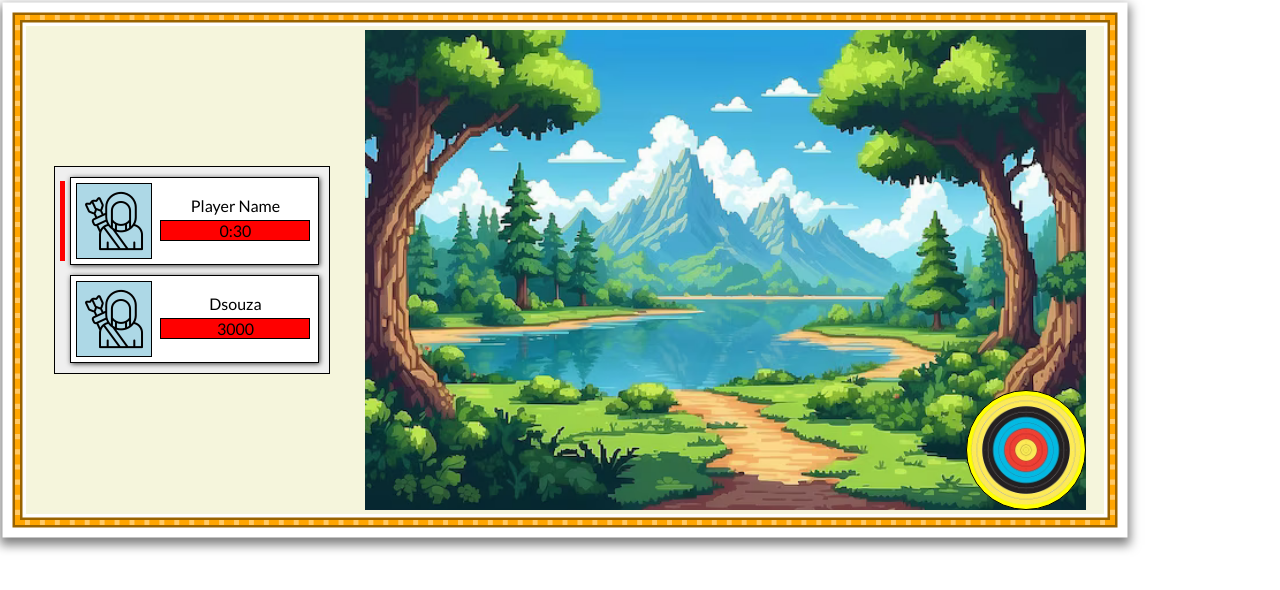
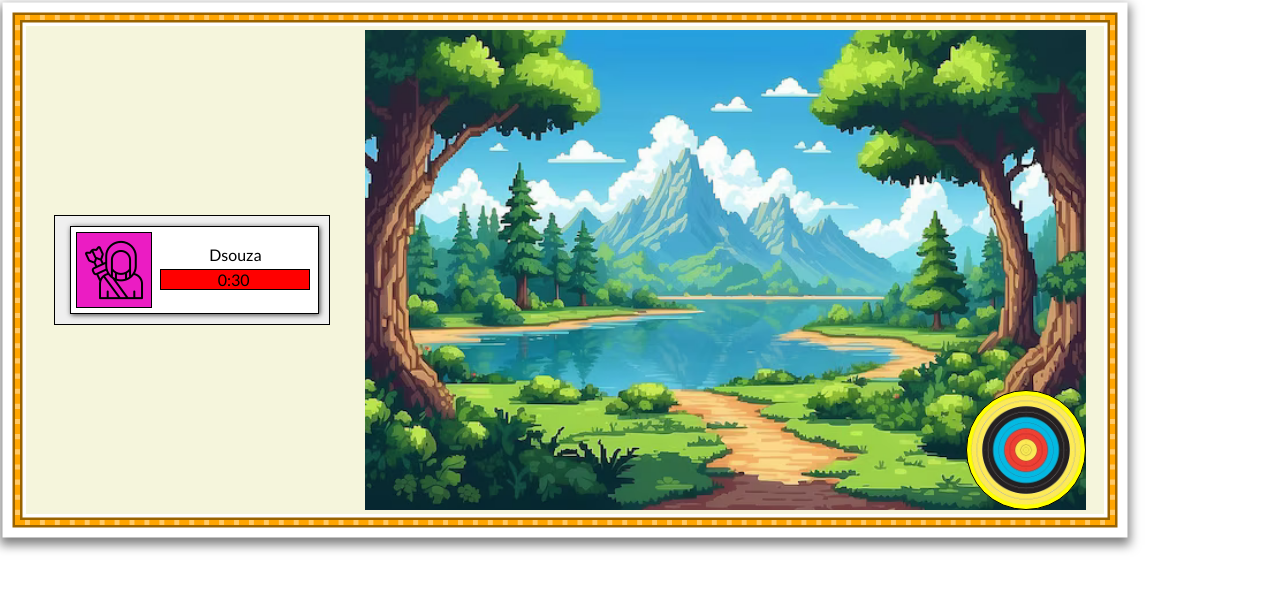
Before and after one commit to Heber-Dsouza/TechnicalTest_AimChallenge, an Angular app in the folder frontend/: page / in a window 1280 px wide. Shown: the top 590 px of the page. Built offline with nearby package versions, Linux system fonts and the light colour scheme.

Commit message:
styles and changes 0.8

```diff
--- a/frontend/src/app/app.component.html
+++ b/frontend/src/app/app.component.html
@@ -3,24 +3,6 @@
 
 
     <div class="profile-main-container">
-      <div class="profile-main-container-wrap">
-        <div class="player-turn-highlight"></div>
-        <div class="profile-container">
-          <img src="assets/img/archer.png" alt="Imagem de perfil do jogador">
-          <div class="profile-texts">
-            <span class="player-name">Player Name</span>
-            <div class="time-container">
-              <span class="time-remaining">0:30</span>
-            </div>
-          </div>
-        </div>
-      </div>
-
-
-      <!-- <player-card
-        [playerName]="playerName"
-        [playerStats]="playerStats">
-      </player-card> -->
 
       <ng-container *ngFor="let player of players">
         <player-card
--- a/frontend/src/app/app.component.ts
+++ b/frontend/src/app/app.component.ts
@@ -1,25 +1,82 @@
 import { Component } from '@angular/core';
 import { CommonModule } from '@angular/common';
-//import { RouterOutlet } from '@angular/router';
+import { PlayerCardComponent } from '../components/game-page/player-card/player-card.component';
 
-import { PlayerCardComponent } from '../components/game-page/player-card/player-card.component'
+class CountdownTimer {
+  private intervalId: any = null;
+
+  constructor(public remainingTime: number, private onTick: (time: number) => void, private onFinish?: () => void) {}
+
+  start() {
+    this.intervalId = setInterval(() => {
+      this.remainingTime -= 1000;
+
+      if (this.remainingTime <= 0) {
+        this.stop();
+        this.onTick(0);
+        this.onFinish?.();
+      } else {
+        this.onTick(this.remainingTime);
+      }
+    }, 1000);
+  }
+
+  stop() {
+    if (this.intervalId) {
+      clearInterval(this.intervalId);
+      this.intervalId = null;
+    }
+  }
+}
 
 @Component({
   selector: 'app-root',
   standalone: true,
-  imports: [/* RouterOutlet */PlayerCardComponent, CommonModule],
+  imports: [PlayerCardComponent, CommonModule],
   templateUrl: './app.component.html',
-  styleUrl: './app.component.scss'
+  styleUrls: ['./app.component.scss'],
 })
 export class AppComponent {
   title = 'frontend';
+  random255() {
+    return Math.floor(Math.random() * 256);
+  }
   players = [
     {
       playerName: 'Dsouza',
       playerStats: {
-        secondsMs: 3000,
-        isActive: true
-      }
+        secondsMs: 30000,
+        isActive: false,
+        randomColors: {
+          r: this.random255(),
+          g: this.random255(),
+          b: this.random255()
+        }
+      },
     },
   ];
+
+  constructor() {
+    this.initializeTimers();
+  }
+
+  initializeTimers() {
+    const activePlayer = this.players.find(player => player.playerStats.isActive);
+
+    if (activePlayer) {
+      const timer = new CountdownTimer(
+        activePlayer.playerStats.secondsMs,
+        (remainingTime) => {
+          activePlayer.playerStats.secondsMs = remainingTime;
+        },
+        () => {
+          console.log(`Timer do jogador ${activePlayer.playerName} finalizado.`);
+        }
+      );
+
+      timer.start();
+    } else {
+      console.log('Nenhum jogador ativo encontrado.');
+    }
+  }
 }
--- a/frontend/src/components/game-page/player-card/player-card.component.html
+++ b/frontend/src/components/game-page/player-card/player-card.component.html
@@ -1,14 +1,17 @@
 <div class="profile-main-container-wrap">
   <div
     class="player-turn-highlight"
-    [ngStyle]="{ visibility: playerStats?.isActive ? 'hidden' : 'visible' }">
+    [ngStyle]="{ visibility: playerStats?.isActive ? 'visible' : 'hidden' }">
   </div>
   <div class="profile-container">
-    <img src="assets/img/archer.png" alt="Imagem de perfil do jogador">
-    <div class="profile-texts">
+    <img src="assets/img/archer.png" alt="Imagem de perfil do jogador" [ngStyle]="{ 'background': 'rgb(' + playerStats!.randomColors.r + ', ' + playerStats!.randomColors.g + ', ' + playerStats!.randomColors.b + ')' }">    <div class="profile-texts">
       <span class="player-name">{{ playerName }}</span>
       <div class="time-container">
-        <span class="time-remaining">{{ playerStats?.secondsMs }}</span>
+        <div class="time-container-dynamic" [ngStyle]="{ width: getPercentageWidth(playerStats?.secondsMs) + '%' }">
+          &nbsp;
+          <span class="time-remaining">{{ getFormattedTime(playerStats?.secondsMs) }}</span>
+        </div>
+
       </div>
     </div>
   </div>
--- a/frontend/src/components/game-page/player-card/player-card.component.scss
+++ b/frontend/src/components/game-page/player-card/player-card.component.scss
@@ -24,7 +24,7 @@ $border-default: 1px solid black;
     margin: 5px;
     margin-right: 0;
     border: $border-default;
-    background-color: lightblue;
+    //background: rgb(random(255), random(255), random(255));
   }
 }
 
@@ -49,6 +49,21 @@ $border-default: 1px solid black;
   margin: 5px 0 5px 0;
   width: 150px;
   display: flex;
+  justify-content: flex-start;
+  background-color: white;
+  position: relative;
+}
+
+.time-container-dynamic {
+  background-color: red;
+  width: 100%;
+  display: flex;
   justify-content: center;
-  background-color: red;
+  align-items: center;
+
 }
+
+.time-remaining {
+  position: absolute;
+  left: 38%;
+}
--- a/frontend/src/components/game-page/player-card/player-card.component.ts
+++ b/frontend/src/components/game-page/player-card/player-card.component.ts
@@ -1,9 +1,16 @@
 import { Component, Input } from '@angular/core';
 import { CommonModule } from '@angular/common';
+
+type RandomColors = {
+  r: number,
+  g: number,
+  b: number,
+}
 
 type PlayerStats = {
   secondsMs: number;
   isActive: boolean;
+  randomColors: RandomColors;
 };
 
 @Component({
@@ -16,7 +23,17 @@ type PlayerStats = {
 export class PlayerCardComponent {
   @Input() playerName: string = '';
   @Input() playerStats?: PlayerStats;
-
+  getFormattedTime(milliseconds: number | undefined): string {
+    if(milliseconds === undefined)
+      milliseconds = 0
+    const seconds = Math.floor(milliseconds / 1000);
+    return `0:${seconds.toString().padStart(2, '0')}`;
+  };
+  getPercentageWidth(secondsRemaining: number | undefined, totalSeconds: number = 30000): number {
+    if (secondsRemaining === undefined)
+      secondsRemaining = 0
+    return (100 *  secondsRemaining) / totalSeconds
+  };
 
   constructor() {}
 }
```
